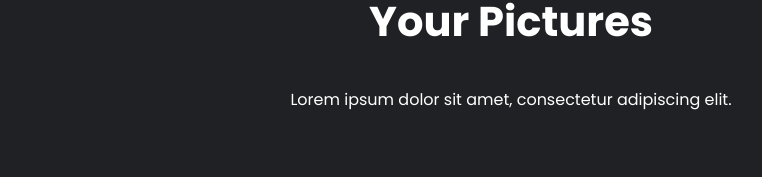
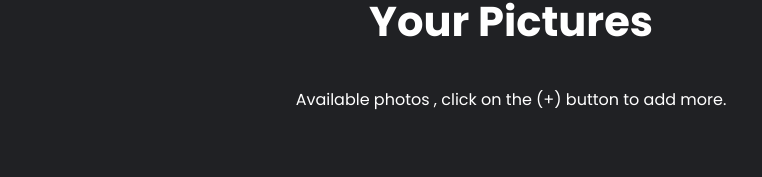
Before and after one commit to XxWhitepegasusxX/firegallery, a Next.js app: page / in a window 1280 px wide. Shown: the part 112-289 px from the top of the page, without its empty margins (129-891 px from the left). Built offline with nearby package versions, Linux system fonts and the light colour scheme.

Commit message:
h2 changed

```diff
--- a/src/components/Title.js
+++ b/src/components/Title.js
@@ -5,7 +5,7 @@ const Title = () => {
     <div className="title">
       <h1>FireGallery 🔥</h1>
       <h2>Your Pictures</h2>
-      <p>Lorem ipsum dolor sit amet, consectetur adipiscing elit.</p>
+      <p>Available photos , click on the (+) button to add more.</p>
     </div>
   )
 }
```
Also changed, not shown: src/firebase/config.js (+6 -1 lines).
